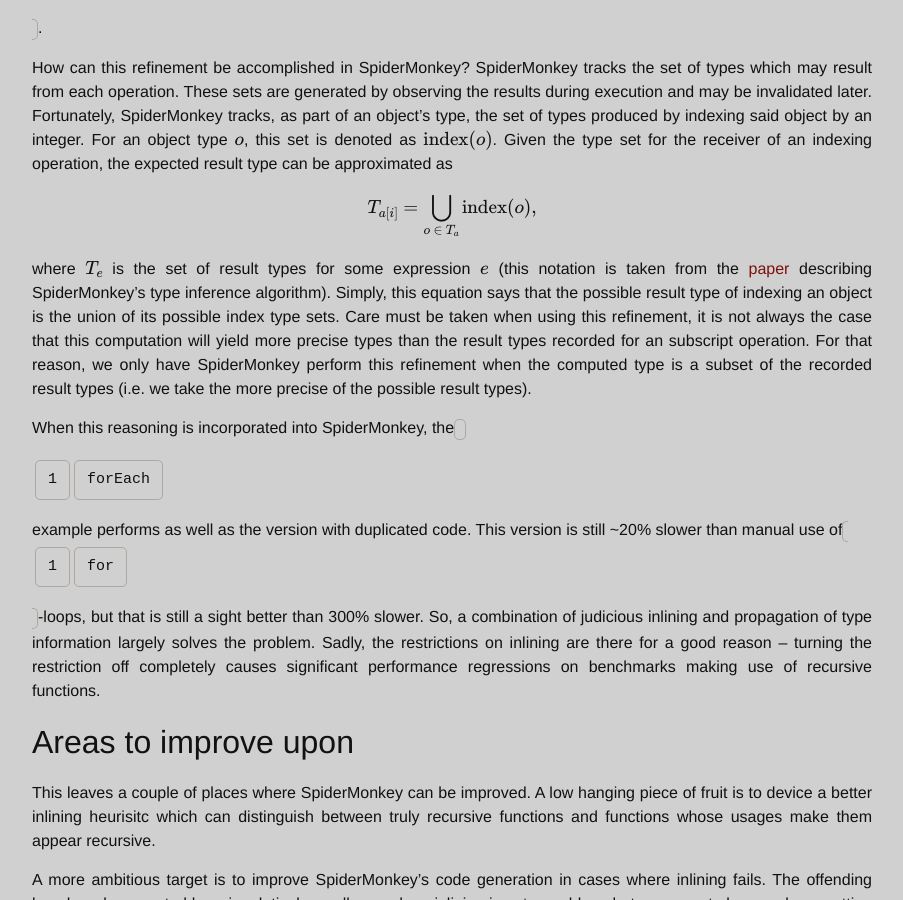
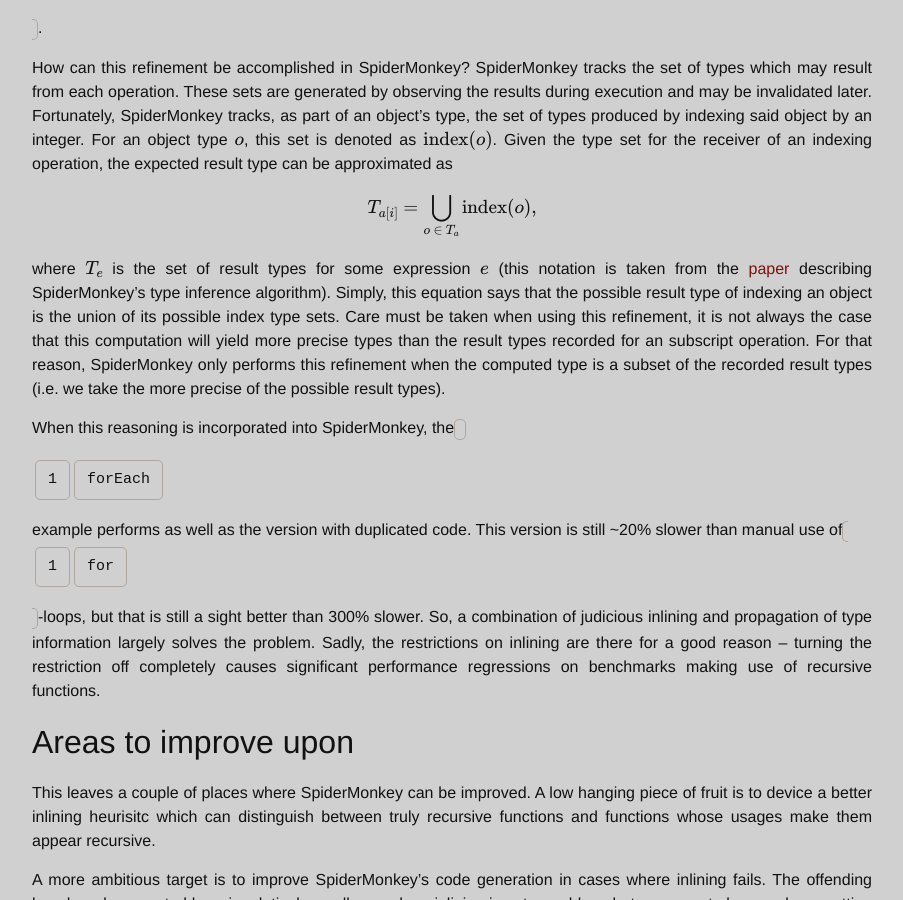
Before and after one commit to sabauma/sabauma.github.io, a Jekyll site: the page built from _posts/2015-07-04-type-refinement.md, in a window 1280 px wide and 900 px high, scrolled down 4207 px. Shown: the whole window, without its empty margins (188-1091 px from the left). Built offline with Jekyll 4.4.1, drawn with Linux system fonts in a browser that asks for light colours; formulas are drawn with MathJax 3.

Commit message:
Better grammar

```diff
--- a/_posts/2015-07-04-type-refinement.md
+++ b/_posts/2015-07-04-type-refinement.md
@@ -170,8 +170,8 @@
 Care must be taken when using this refinement, it is not always the case that
 this computation will yield more precise types than the result types recorded
 for an subscript operation.
-For that reason, we only have SpiderMonkey perform this refinement when the
-computed type is a subset of the recorded result types (i.e. we take the more
+For that reason, SpiderMonkey only performs this refinement when the computed
+type is a subset of the recorded result types (i.e. we take the more
 precise of the possible result types).
 
 When this reasoning is incorporated into SpiderMonkey, the `forEach` example
```
